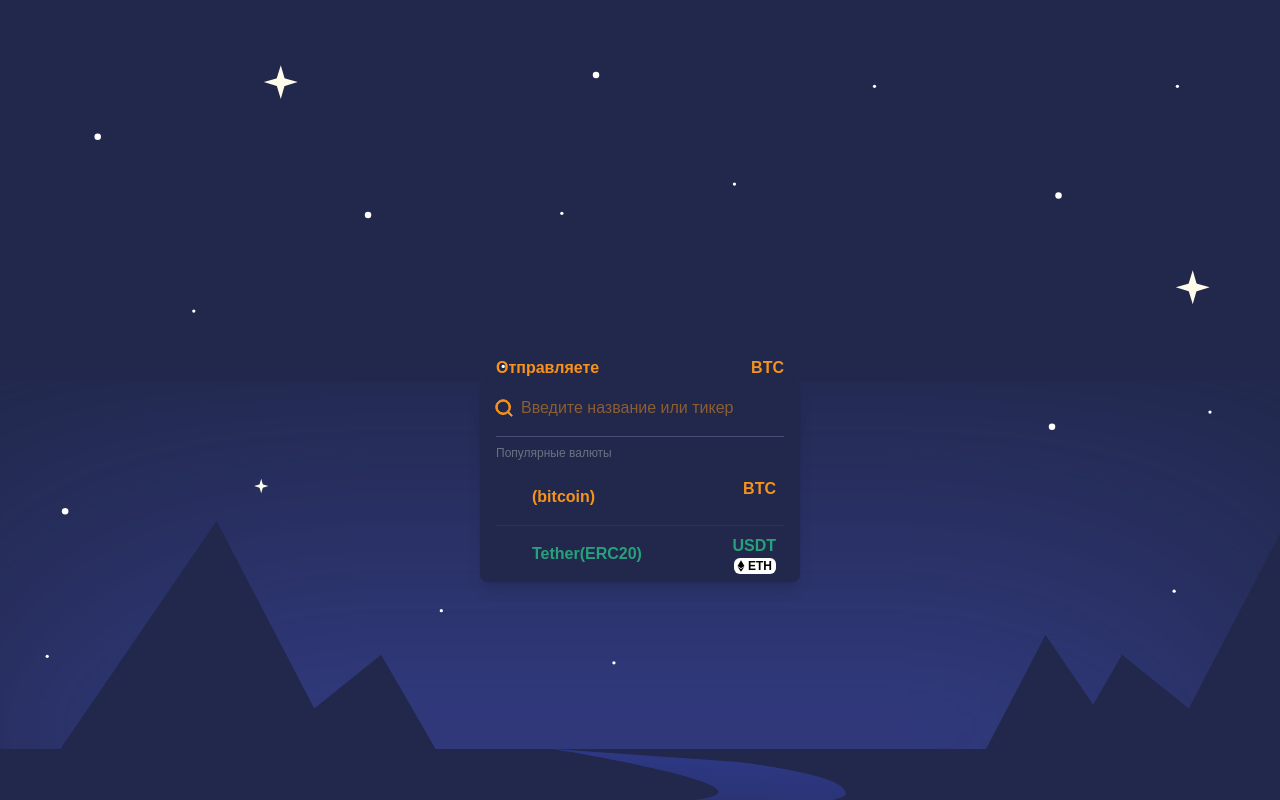
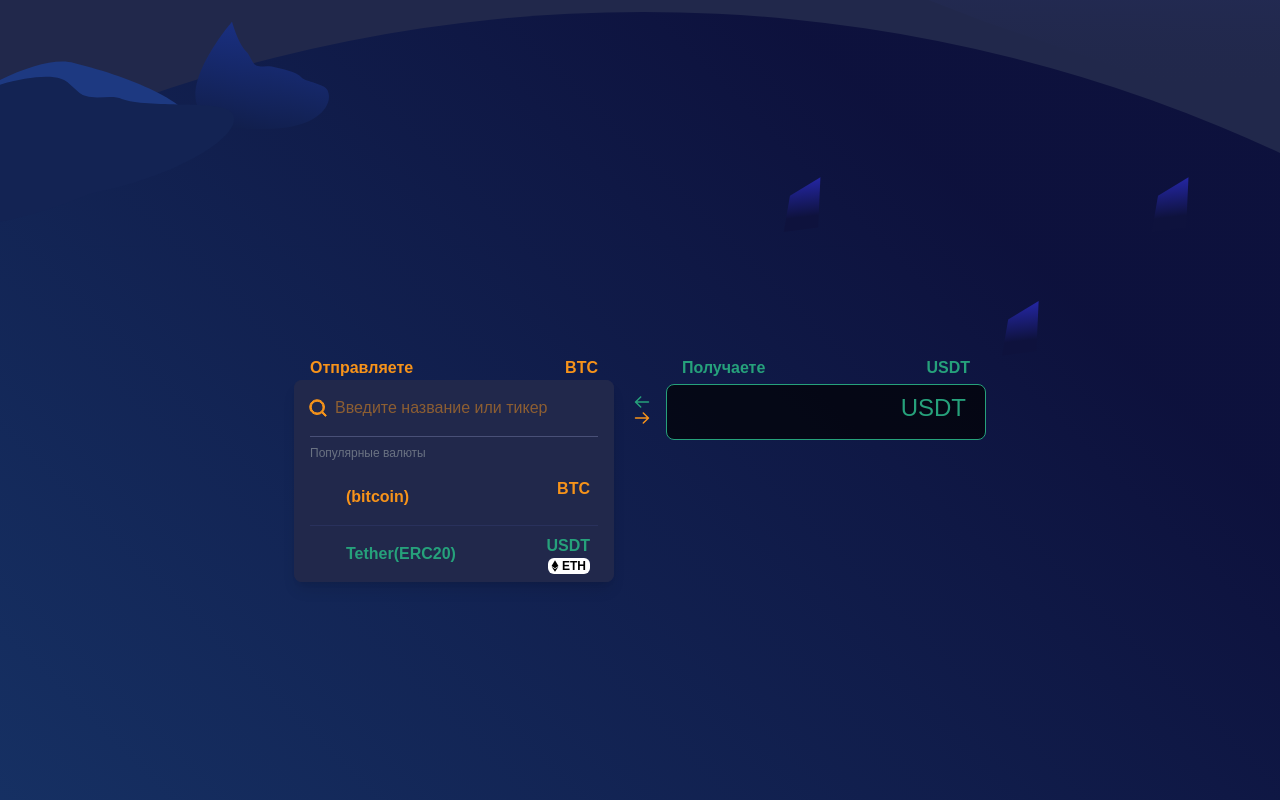
Before and after one commit to IvanGaevskiy/crypto-app, a React (Vite) app in the folder react/: page / in a window 1280 px wide. Both pictures are taken after a click on the button "BTC". Built offline with nearby package versions, Linux system fonts and the light colour scheme; no server answers.

Commit message:
added currencyButton, added utility and changes paths, added elements on Exchange page

```diff
--- a/react/src/App.css
+++ b/react/src/App.css
@@ -10,7 +10,7 @@ body,
 
 #root {
   width: 100%;
-  background: url(../src/assets/body.svg) no-repeat top/cover;
+  background: url(../src/assets/body.svg) no-repeat bottom/cover;
   text-align: center;
   display: flex;
   flex-direction: column;
--- a/react/src/components/CurrencyPopover.tsx
+++ b/react/src/components/CurrencyPopover.tsx
@@ -8,6 +8,7 @@ import { Popover, PopoverButton, PopoverPanel } from '@headlessui/react'
 
 import { CURRENCY_OPTIONS, CurrencyOption } from '../constants'
 import { Input } from './Input'
+import { getPath } from '../utils/getPath'
 
 type CurrencyPopoverProps = {
   selectedOptionCurrency: string
@@ -39,13 +40,6 @@ export const CurrencyPopover = ({
     setInputValue(value)
   }
 
-  const getCurrencySvgPath = (svg: string | undefined) => {
-    if (typeof svg == 'undefined') {
-      return ''
-    }
-    return new URL(`../assets/${svg}`, import.meta.url).href
-  }
-
   return (
     <Popover>
       <PopoverButton
@@ -57,7 +51,7 @@ export const CurrencyPopover = ({
         )}
       >
         <div className="flex items-center justify-center">
-          <ReactSVG src={getCurrencySvgPath(currencySvg)} className="mr-1 h-[24px] w-[24px]" />
+          <ReactSVG src={getPath(currencySvg)} className="mr-1 h-[24px] w-[24px]" />
           <div>{currency}</div>
         </div>
       </PopoverButton>
@@ -94,7 +88,7 @@ export const CurrencyPopover = ({
                 <div className="flex justify-between px-4">
                   <div className="flex items-center justify-center">
                     <ReactSVG
-                      src={getCurrencySvgPath(option.svg)}
+                      src={getPath(option.svg)}
                       className="mr-1 h-[24px] w-[24px]"
                     />
                     <div>{`${option.issuer || ''}(${option.blockchain})`}</div>
@@ -110,7 +104,7 @@ export const CurrencyPopover = ({
                     >
                       <div className="flex items-center justify-center">
                         <ReactSVG
-                          src={getCurrencySvgPath(option.svgNetwork)}
+                          src={getPath(option.svgNetwork)}
                           className="h-[14px] w-[14px]"
                         />
                         <div>{option.network}</div>
--- a/react/src/components/Input.tsx
+++ b/react/src/components/Input.tsx
@@ -2,6 +2,7 @@ import { HTMLProps } from 'react'
 
 import clsx from 'clsx'
 import { ReactSVG } from 'react-svg'
+import { getPath } from '../utils/getPath'
 
 type InputProps = HTMLProps<HTMLInputElement> & {
   className?: string
@@ -13,7 +14,7 @@ export const Input = ({ className, isSearch, ...rest }: InputProps) => {
     <div className={clsx({'relative': isSearch})}>
       {isSearch && (
         <ReactSVG
-          src={new URL(`../assets/search.svg`, import.meta.url).href}
+          src={getPath('search.svg')}
           className={clsx("absolute top-4 left-3 mr-1 h-[24px] w-[24px] ")}
         />
       )}
--- a/react/src/pages/exchange/ExchangePage.tsx
+++ b/react/src/pages/exchange/ExchangePage.tsx
@@ -1,29 +1,38 @@
 import { useState } from 'react'
+
+import clsx from 'clsx'
 
 import { CurrencyPopover } from '../../components/CurrencyPopover'
 import { Input } from '../../components/Input'
 import { CURRENCY_OPTIONS } from '../../constants'
-import clsx from 'clsx'
+import { ReactSVG } from 'react-svg'
+import { getPath } from '../../utils/getPath'
 
 export const ExchangePage = () => {
   const [selectedOption, setSelectedOption] = useState(CURRENCY_OPTIONS[0])
-  // const [selectedOption2, setSelectedOption2] = useState(CURRENCY_OPTIONS[1])
+  const [selectedOption2, setSelectedOption2] = useState(CURRENCY_OPTIONS[1])
   const [inputValue, setInputValue] = useState<string>('')
 
   const { currency, twText, twBorder } = selectedOption
-  // const { name: name2, twText: twText2, twBorder: twBorder2 } = selectedOption2
+  const { currency: currency2, twText: twText2, twBorder: twBorder2 } = selectedOption2
 
   const handleChange = (e: React.ChangeEvent<HTMLInputElement>) => {
     const value = e.target.value
     setInputValue(value === '' ? '0.0000' : value)
   }
 
+  const currencyReverse = () => {
+    setSelectedOption(selectedOption2)
+    setSelectedOption2(selectedOption)
+  }
+
   return (
     <div>
       {/* <h1>Exchange Page</h1>
       <p>This is the exchange page.</p> */}
+      <div className="flex gap-4">
         <div className="relative">
-        <label className={clsx("flex flex-col space-y-1", twText)}>
+          <label className={clsx('flex flex-col space-y-1', twText)}>
             <div className="flex justify-between px-4 font-semibold">
               <div>Отправляете</div>
               <div>{currency}</div>
@@ -34,11 +43,41 @@ export const ExchangePage = () => {
               onChange={handleChange}
             />
             <CurrencyPopover
-            selectedOptionCurrency={selectedOption.currency}
+              selectedOptionCurrency={currency}
               setSelectedOption={setSelectedOption}
             />
           </label>
         </div>
+        <div className='flex flex-col justify-center mt-3'>
+          <button className={clsx("cursor-pointer")} onClick={currencyReverse}>
+            <ReactSVG
+              src={getPath('arrow_left.svg')}
+              className={clsx("mr-1 h-[16px] w-[16px]", twText2)}
+            />
+            <ReactSVG
+              src={getPath('arrow_right.svg')}
+              className={clsx("mr-1 h-[16px] w-[16px]", twText)}
+            />
+          </button>
+        </div>
+        <div className="relative">
+          <label className={clsx('flex flex-col space-y-1', twText2)}>
+            <div className="flex justify-between px-4 font-semibold">
+              <div>Получаете</div>
+              <div>{currency2}</div>
+            </div>
+            <Input
+              className={`h-14 w-80 !bg-[#000000b0] text-2xl ${twBorder2} ${twText2}`}
+              value={inputValue}
+              onChange={handleChange}
+            />
+            <CurrencyPopover
+              selectedOptionCurrency={currency2}
+              setSelectedOption={setSelectedOption2}
+            />
+          </label>
+        </div>
+      </div>
     </div>
   )
 }
--- /dev/null
+++ b/react/src/utils/getPath.ts
@@ -0,0 +1,7 @@
+export const getPath = (path: string | undefined) => {
+  if (typeof path == 'undefined') {
+    return ''
+  }
+
+  return new URL(`../assets/${path}`, import.meta.url).href
+}
```
Also changed, not shown: react/src/assets/arrow_left.svg (added), react/src/assets/arrow_right.svg (added). Lines whose indentation alone changed are shown as unchanged.
